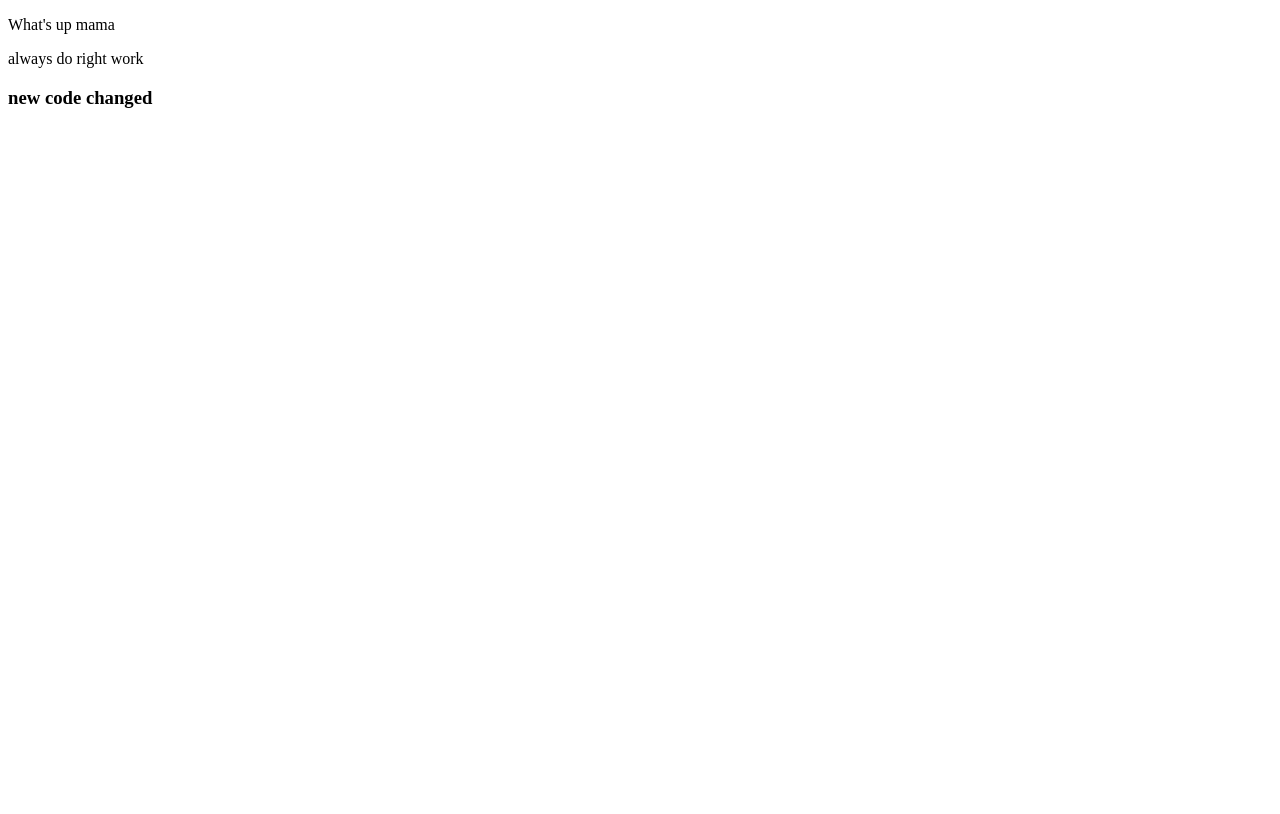
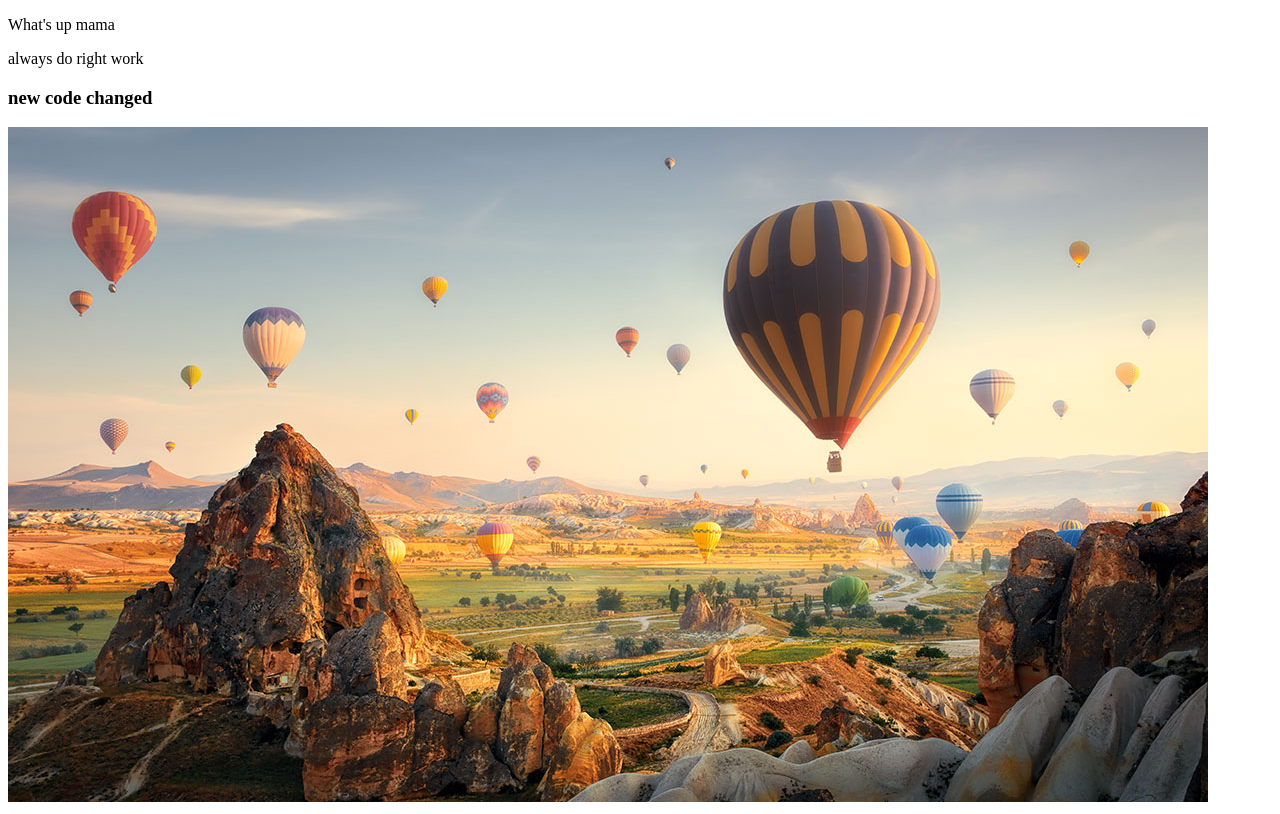
Before and after one commit to Tanvir0146/tan, a plain HTML site: page index.html in a window 1280 px wide. Drawn offline with Linux system fonts and the light colour scheme.

Commit message:
imag added

```diff
--- a/index.html
+++ b/index.html
@@ -10,5 +10,6 @@
     <p>What's up mama</p>
     <p>always do right work</p>
     <h3>new code changed</h3>
+    <img src="02.jpg" alt="">
 </body>
 </html>
```
Also changed, not shown: 02.jpg (added).
